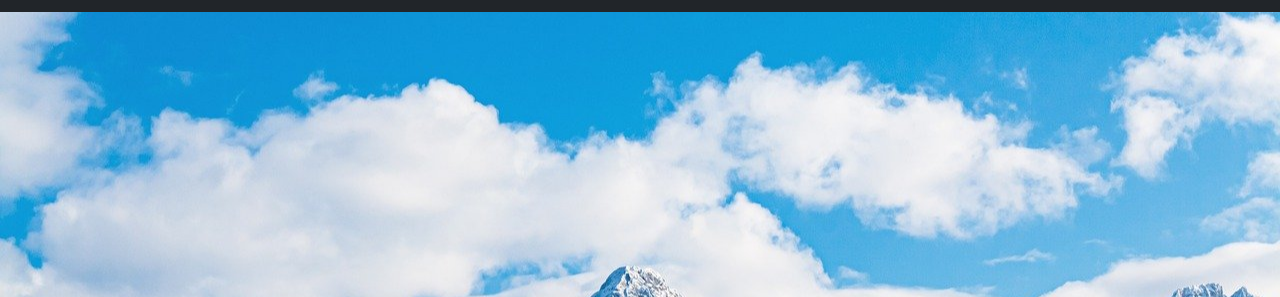
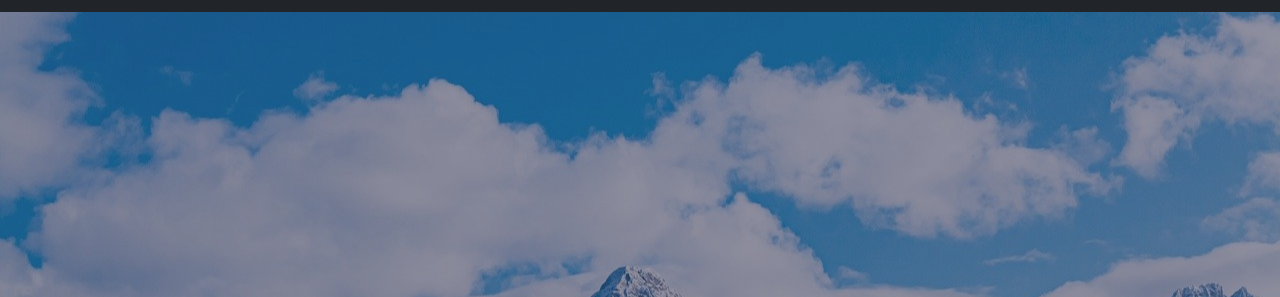
Before and after one commit to sakapon2020/Bootstrap5, a plain HTML site: page index.html in a window 1280 px wide. Shown: the part 80-377 px from the top of the page. Drawn offline with nearby package versions, Linux system fonts and the light colour scheme.

Commit message:
first change
表示対応

```diff
--- a/style.css
+++ b/style.css
@@ -37,7 +37,7 @@ section {
 }
 .hero {
     background-image: url("./img/cover.jpg");
-    background-position: center;
+    background-position: center center;
     background-size: cover;
     background-attachment: fixed;
     position: relative;
@@ -50,7 +50,7 @@ section {
     height: 100%;
     top: 0;
     left: 0;
-    background-color: rgba(37, 39, 71, 0.);
+    background-color: rgba(37, 39, 71, 0.5);
     z-index: -1;
 }
 .card-effect {
@@ -120,7 +120,7 @@ section {
     left: 0;
     width: 100%;
     height: 100%;
-    background-color: rgba(37, 39, 71, 0.5);
+    background-color: rgba(37, 39, 71, 0.7);
     padding: 30px;
     display: flex;
     align-items: flex-end;
```
Also changed, not shown: index.html (+1 -1 lines).
